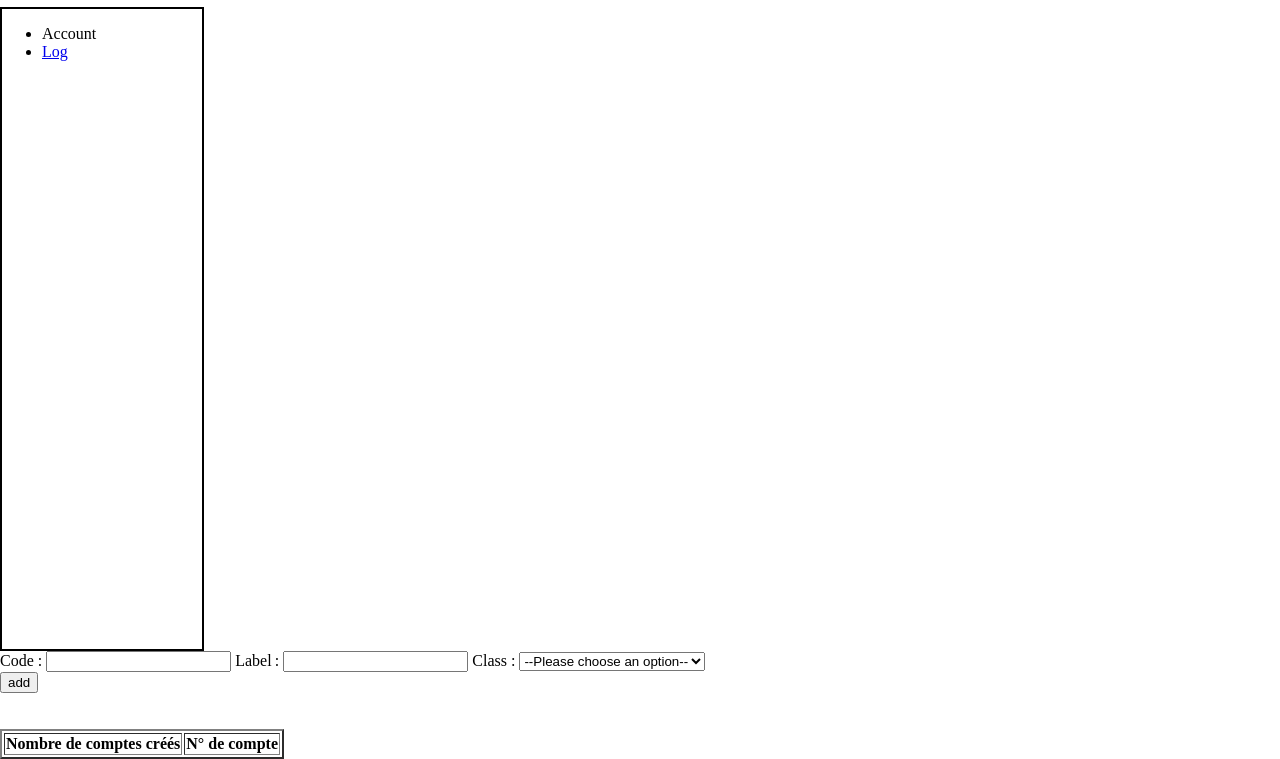
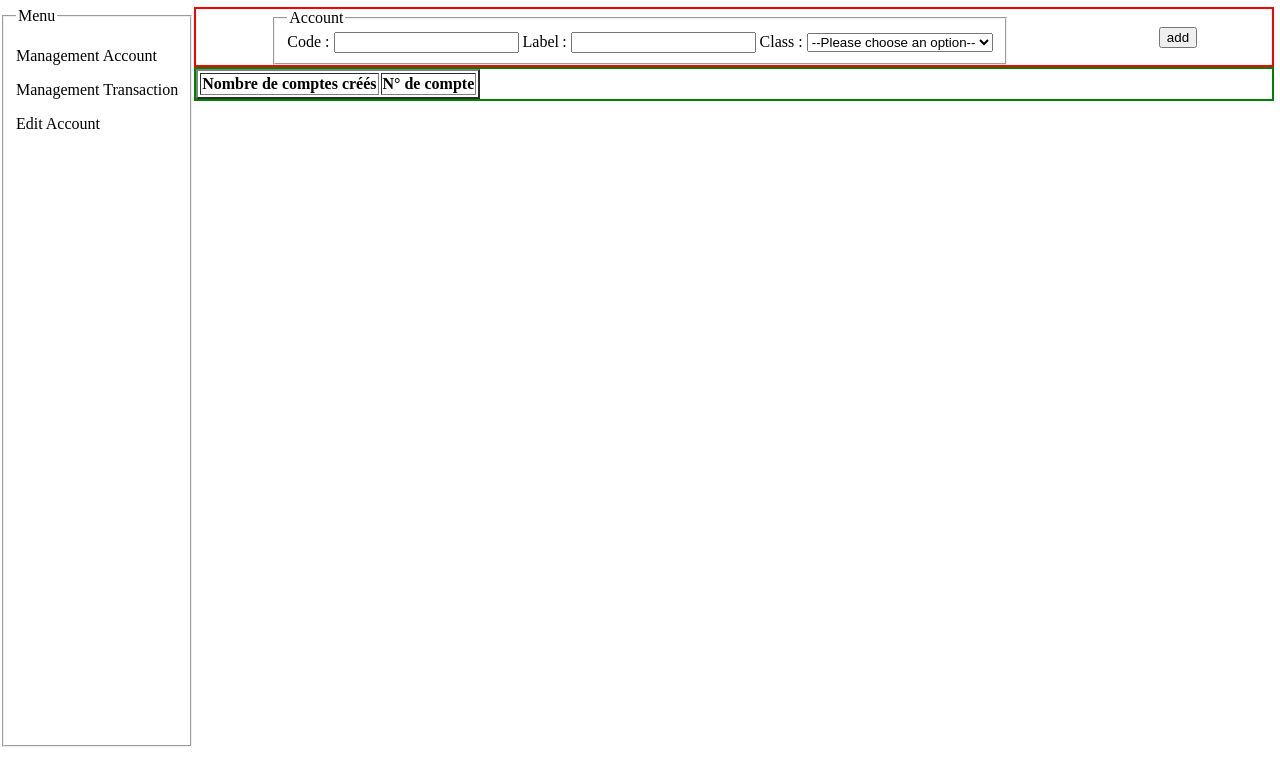
Before and after one commit to Seynabou96/ProjetBootcampGroupe4, a website built with Parcel: page src/account.html in a window 1280 px wide. Shown: the part 73-832 px from the top of the page. Built offline with nearby package versions, Linux system fonts and the light colour scheme.

Commit message:
toujours sur les modifs css

```diff
--- /dev/null
+++ b/src/account.css
@@ -0,0 +1,74 @@
+body{
+    margin: 0px;
+    padding: 0px;
+    height: 100vh;
+    width: 100vw;
+
+}
+
+/* Partie menu navigation partager */
+.field{
+    margin-top: 10vh;
+    height: 90vh;
+    width: auto;
+}
+.navv > a {
+    text-decoration: none;
+    color: black;
+}
+.navv > a:visited{
+    color: rgb(179, 233, 233);
+}
+.navv > a:hover{
+    background-color : rgb(22, 119, 119);
+}
+.navv > a:active{
+    color: blue;
+}
+.nav{
+    list-style: none;
+}
+
+/* Page account only */
+/*  */
+.container{
+    display: flex;
+    flex-wrap: wrap;
+}
+
+.contenu{
+    display: flex;
+    width: calc(100% - 200px);
+    flex-direction: column;
+
+}
+
+/* Le titre Account System */
+.head{
+}
+/* Parti concernannt fielset Account et le bouton de validation */
+.inserer{
+    border: 2px solid red;
+    flex-direction: row;
+    align-items: center;
+    display: flex;
+    justify-content: space-around;
+}
+.inserer > fieldset{
+    margin: auto;
+}
+button{
+    justify-self: center;
+}
+
+
+/* Partie du tableau */
+.tab{
+    height: inherit;
+    border: 2px solid green;
+}
+#tbl{
+
+}
+
+/*  */
--- a/src/account.html
+++ b/src/account.html
@@ -1,27 +1,35 @@
 <!DOCTYPE html>
 <html lang="en">
+
 <head>
     <meta charset="UTF-8">
     <meta http-equiv="X-UA-Compatible" content="IE=edge">
     <meta name="viewport" content="width=device-width, initial-scale=1.0">
     <title>Document</title>
-    <link rel="stylesheet" href="style.css">
+    <link rel="stylesheet" href="./account.css">
 </head>
+
 <body>
+    <div class="container">
+        <fieldset class="field">
+            <legend>Menu</legend>
+            <div class="menu">
+                <p class="navv"><a href="./account.html"> Management Account</a></p>
+                <p class="navv"><a href="./log.html">Management Transaction</a></p>
+                <p class="navv"><a href="./states.html">Edit Account</a></p>
+            </div>
+        </fieldset>
+        <div class="contenu">
             <div class="head">
-        <head><h1>Account System</h1></head>
+                <center>
+                    <h1 class="titre">Account System</h1>
+                </center>
             </div>
-    <div class="container">
-        <div class="menu">
-            <ul>
-                <li>Account</li>
-                <li> <a href="log.html">Log</a> </li>
-                <!-- <li> <a href="states.html">States</a> </li> -->
-            </ul>
-        </div>
-        <div class="contenu">
+            <div class="inserer">
+                <div>
+                    <fieldset>
+                        <legend>Account</legend>
                         <form action="" onsubmit="return false">
-                <div>
                             <label for="int">Code :</label>
                             <input type="number" id="int" name="int">
 
@@ -38,11 +46,14 @@
                                 <option value="trésorerie">5 trésorerie</option>
                                 <option value="charge">6 charge</option>
                             </select>
+                        </form>
+                    </fieldset>
                 </div>
+                <div>
                     <button id="btn">add</button>
-
-            </form>
-            <br><br>
+                </div>
+            </div>
+            <div class="tab">
                 <table id="tbl" border="2px">
                     <tr>
                         <th>Nombre de comptes créés </th>
@@ -51,10 +62,12 @@
                 </table>
             </div>
         </div>
+    </div>
     <div class="toolbar">
         <footer></footer>
     </div>
 
 </body>
 <script src="account.js" type="module"></script>
+
 </html>
--- a/src/package.json
+++ b/src/package.json
@@ -5,7 +5,7 @@
   "main": "index.js",
   "scripts": {
     "test": "echo \"Error: no test specified\" && exit 1",
-    "serve":"lite-server ",
+    "serve":"lite-server",
     "start": "parcel ./index.html"
   },
   "keywords": [],
```
Also changed, not shown: src/index.html (+8 -4 lines), 1 other file. Lines whose indentation alone changed are shown as unchanged.
